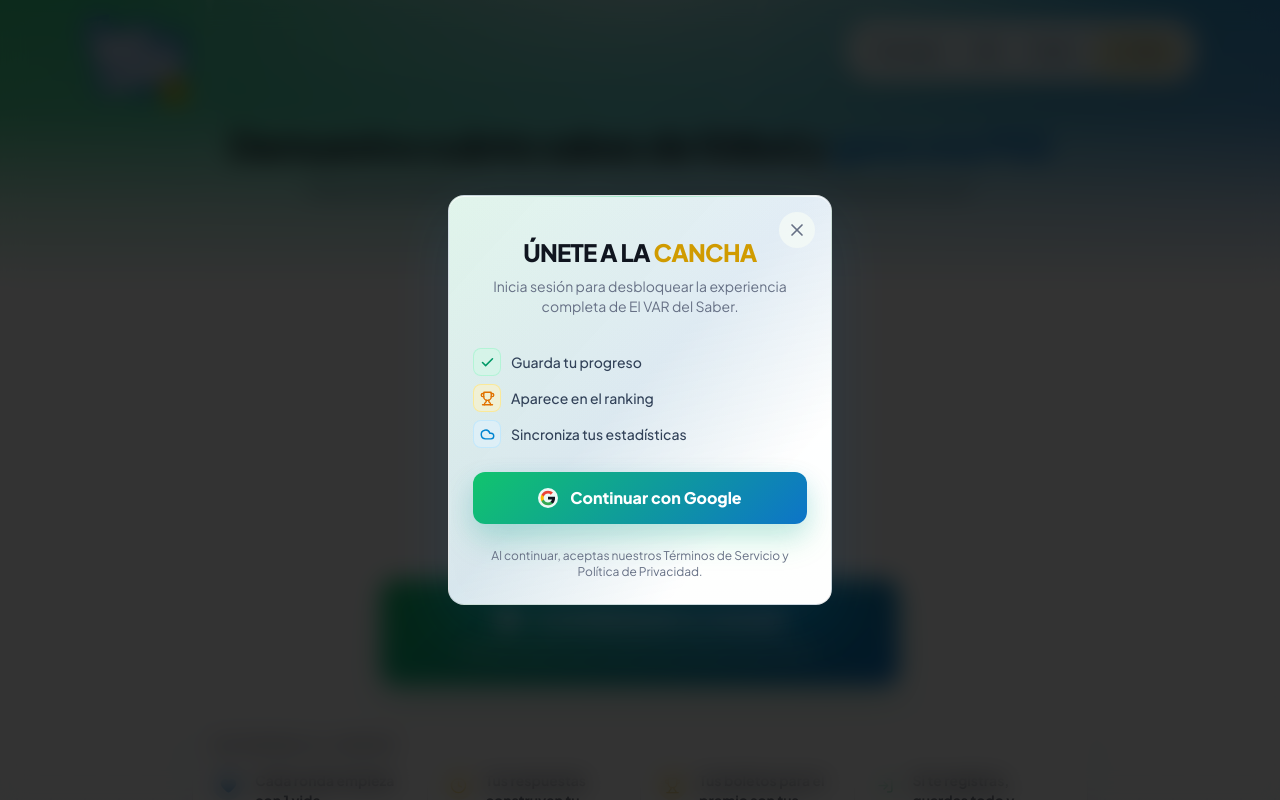
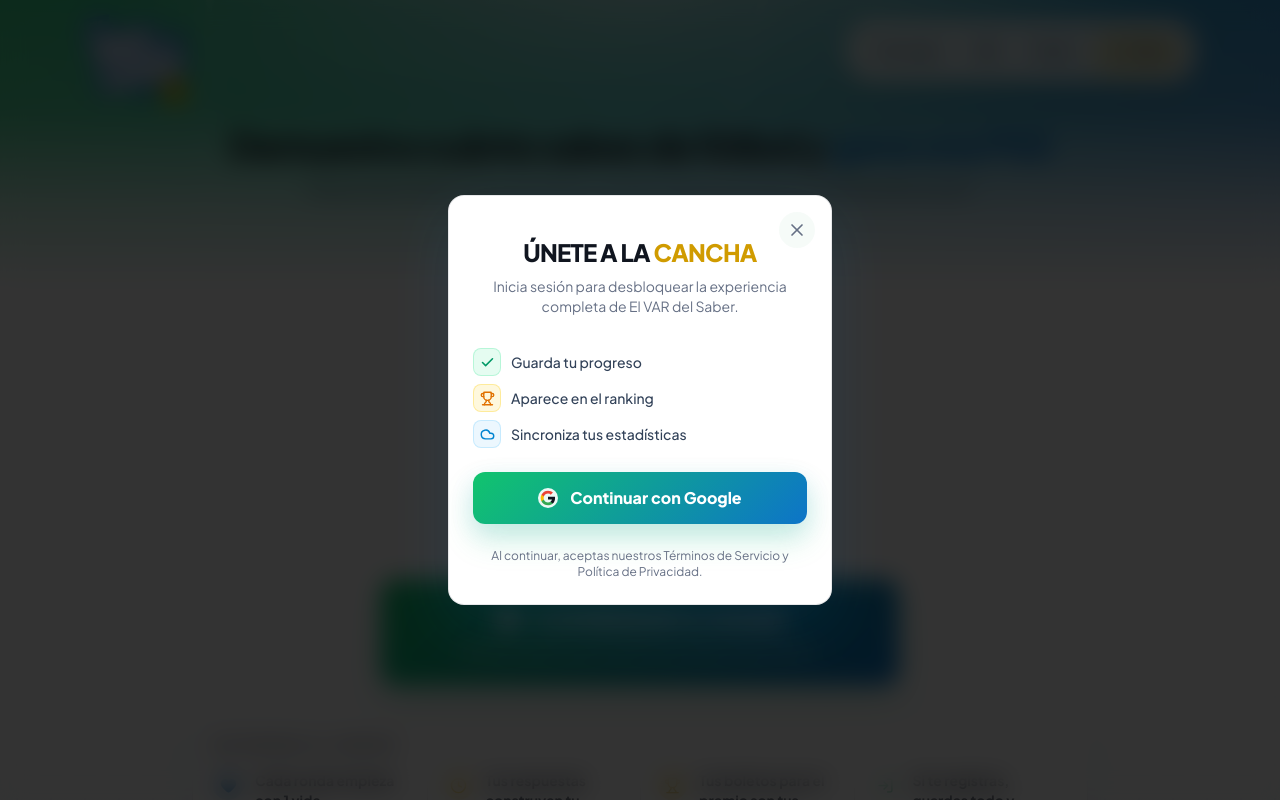
Before and after one commit to ppetitv/El-Var-del-Saber-, a React (Vite) app: page / in a window 1280 px wide. Both pictures are taken after a click on the button "Entrar". Shown: the top 800 px of the page. Built offline with nearby package versions, Linux system fonts and the light colour scheme.

Commit message:
feat: update auth modal card styling for improved visibility and design

```diff
--- a/src/index.css
+++ b/src/index.css
@@ -1670,7 +1670,14 @@
   stroke-width: 2.6;
 }
 
-.auth-modal-card,
+.auth-modal-card {
+  background: #ffffff;
+}
+
+.auth-modal-card::before {
+  opacity: 0;
+}
+
 .confirmation-modal-card {
   background:
     linear-gradient(132deg, rgba(18, 200, 111, 0.11), rgba(13, 116, 200, 0.1) 48%, rgba(255, 255, 255, 0.96) 78%),
```
